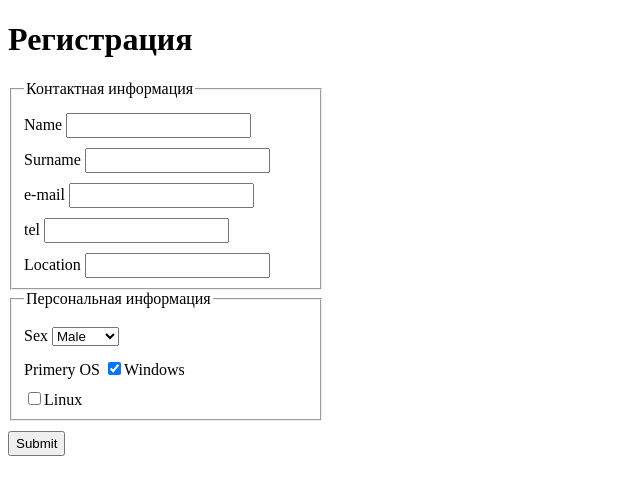
After one commit to boeinfo/php-start-vz-tasks, a PHP site: page /les-08-http_forms/les-08-task01.html in a window 1280 px wide. The commit adds this page. Shown: the top 495 px of the page, without its empty margins (0-640 px from the left). Run offline with PHP 8.4, Linux system fonts and the light colour scheme.

Commit message:
task 1 from lesson 8 is ready.

```diff
--- /dev/null
+++ b/les-08-http_forms/les-08-task01.html
@@ -0,0 +1,48 @@
+<!DOCTYPE html>
+<html>
+    <head>
+        <title>Task 01. Lesson 8.</title>
+        <meta charset="UTF-8">
+        <meta name="viewport" content="width=device-width, initial-scale=1.0">
+        <style>
+            form {width: 25%;}
+            label, input {
+                        display: inline-block;
+                        margin-top: 10px;
+                        padding-top: 3px;
+                        padding-bottom: 3px;
+            }
+        </style>
+    </head>
+    <body>
+        <h1>Регистрация</h1>
+        <form action="les-08-task01_.php" method="post">
+            <fieldset>
+                <legend>Контактная информация</legend>
+                <label for="name">Name</label>
+                <input type="text" id="name" name="user_name"><br>
+                <label for="surname">Surname</label>
+                <input type="text" id="surname" name="user_surname"><br>
+                <label for="mail">e-mail</label>
+                <input type="email" id="mail" name="user_mail"><br>
+                <label for="tel">tel</label>
+                <input type="tel" id="tel" name="user_tel"><br>
+                <label for="loc">Location</label>
+                <input type="text" id="loc" name="user_location"><br>
+            </fieldset>
+            <fieldset>
+                <legend>Персональная информация</legend>
+                <label for="gender">Sex</label>
+                <select id="gender" name="gender">
+                    <option value="male">Male</option>
+                    <option value="female">Female</option>
+                </select>
+                <br>
+                <label for="os1">Primery OS</label>
+                <input type="checkbox" name="opt1" id="os1" value="win" checked>Windows<br>
+                <input type="checkbox" name="opt2" id="os2" value="lin">Linux<br>
+            </fieldset>
+            <input type="submit">
+        </form>
+    </body>
+</html>
```
Also changed, not shown: les-08-http_forms/les-08-task01.php (+57 -1 lines), les-08-http_forms/les-08-task01_.php (+6 -1 lines).
